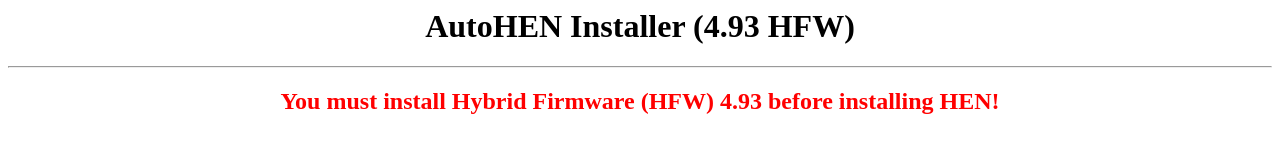
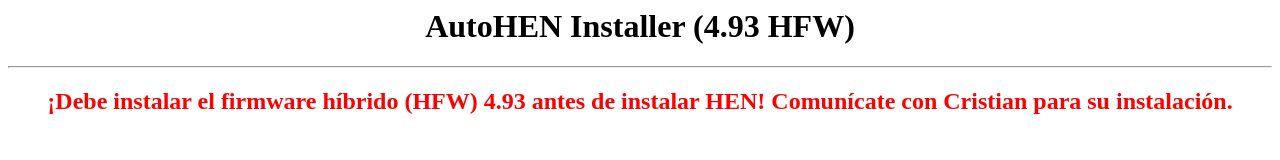
Before and after one commit to ElReyPlay/elreyplay3-4.93, a plain HTML site: page index.html in a window 1280 px wide. Drawn offline with Linux system fonts and the light colour scheme.

Commit message:
Update index.html

```diff
--- a/index.html
+++ b/index.html
@@ -396,7 +396,7 @@ function triggerX()
 }
 function HFWmsg()
 {
-	showMsg("<h2><span style='color:red'>You must install Hybrid Firmware (HFW) 4.93 before installing HEN!</h2></span>");
+	showMsg("<h2><span style='color:red'>¡Debe instalar el firmware híbrido (HFW) 4.93 antes de instalar HEN! Comunícate con Cristian para su instalación.</h2></span>");
 	throw new Error('');
 }
 if(fwv=="4.93"){initROP(true)}else{HFWmsg()}
```
